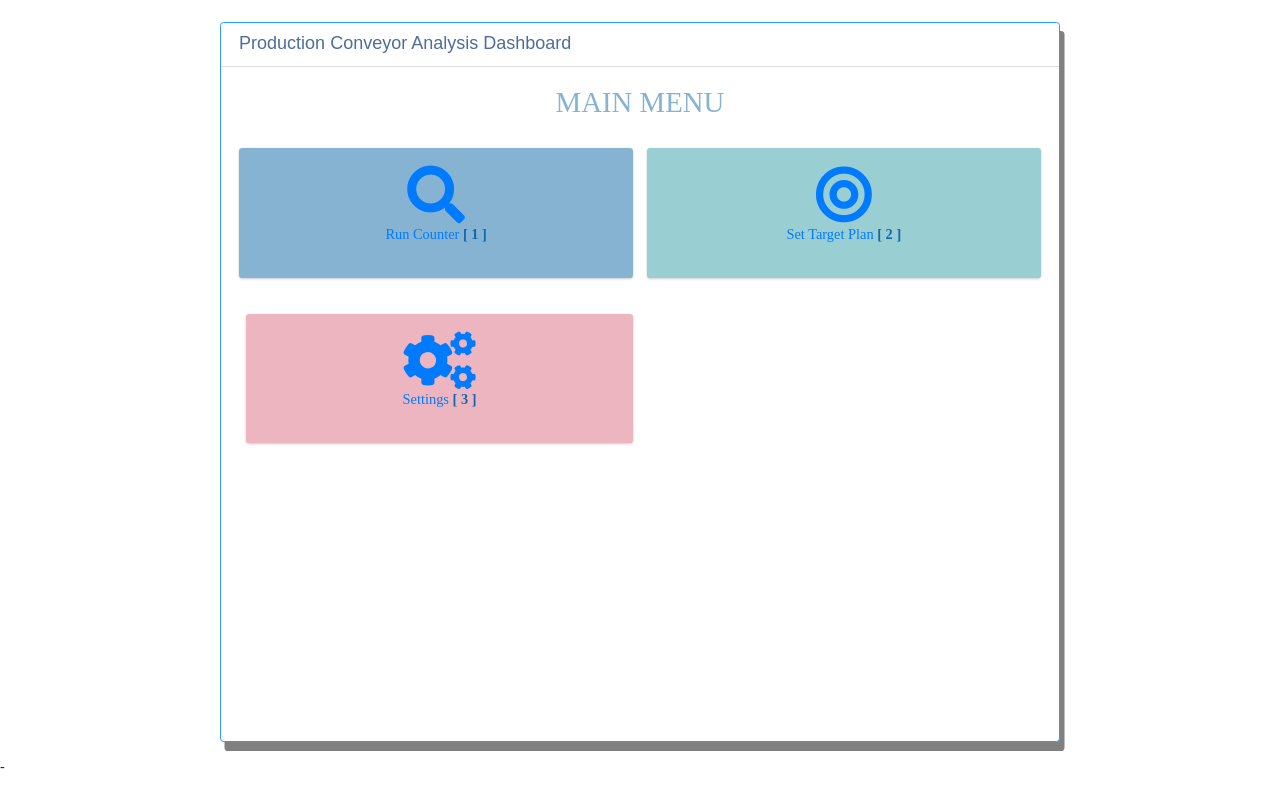
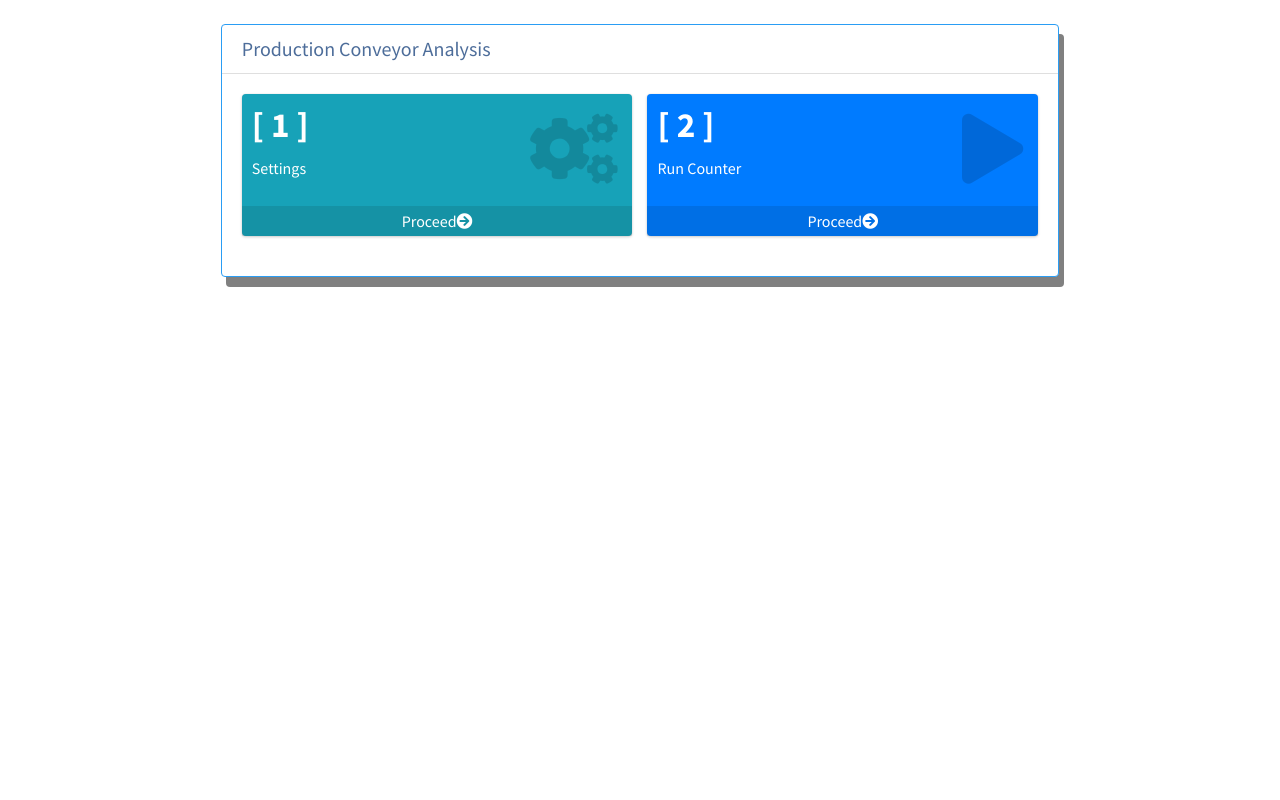
Before and after one commit to raymart-vergara/pcad, a PHP site: page /pcs_page/index.php in a window 1280 px wide. Run offline with PHP 8.4, Linux system fonts and the light colour scheme; some libraries are stand-ins or nearby versions; some web fonts are replaced.

Commit message:
update pcs

```diff
--- a/pcs_page/index.php
+++ b/pcs_page/index.php
@@ -1,129 +1,60 @@
-<!DOCTYPE html>
-<html class=''>
-<head>
-<meta charset='UTF-8'>
-<meta name="viewport" content="width=device-width, initial-scale=1" http-equiv="refresh">
-
-<link rel="stylesheet" href="dist/css/font.css">
-<link rel="stylesheet" href="plugins/fontawesome-free/css/all.min.css">
-<link rel="stylesheet" href="dist/css/adminlte.min.css">
-<link rel="stylesheet" href="node_modules/sweetalert2/dist/sweetalert2.min.css">
-<title>PCAD</title>
-<style type="text/css">
-	a:hover{
-		text-decoration: none;
-	}
-	h5{
-		font-family: arial;
-	}
-	b{
-		color:black;
-	}
-	@font-face{
-		src: url('fonts/Montserrat-Medium.ttf');
-		font-family:montserrat;
-	}
-	body{
-		font-family:montserrat;
-		zoom:90%;
-
-	}
-	b{
-		color:#1167b1;
-	}
-
-</style>
-</head>
-<body class="">
+<?php
+include 'plugins/head.php';
+?>
 <div class="pt-4 container-fluid">
 	<div class="row justify-content-center">
 		<div class="col-xs-12 col-sm-12 col-md-8 col-lg-8">
-			<div class="card " style="background-color: white;border: 1px solid #2a9df4;box-shadow:5px 10px gray;min-height:100vh;">
+			<div class="card" style="background-color: white;border: 1px solid #2a9df4;box-shadow:5px 10px gray;min-height:8vh;">
 				<h5 class="card-header" style="color:#4d6d9a;">
-					<!-- <img src="img/icon.png" width="50" height="50" alt="" style="border-radius:30px;"> -->
-					Production Conveyor Analysis Dashboard
+					Production Conveyor Analysis
 				</h5>
 				<div class="card-body">
-					<div class="col-md-12 pb-4">
-						<h2 class="text-center title-header" style="color:#86b3d1;">MAIN MENU</h2>
-					</div>
 					<div class="row">
-						<div class="col-md-6">
-							<a href="linelist.php?list=line" class="monitor">
-								<div class="card main-5" style="background-color:#86b3d1;">
-									<div class="card-body text-center">
-										<div class="col-md-12">
-											<i class="fa fa-search fa-4x"></i>
-											<p>Run Counter <b>[ 1 ]</b></p>
-										</div>
-									</div>
+						<!-- SETTINGS -->
+						<div class="col-lg-6 col-10 ">
+							<div class="small-box bg-info">
+								<div class="inner">
+									<h3>[ 1 ]</h3>
+									<p>Settings</p>
 								</div>
-							</a>
+								<div class="icon">
+								<i class="fa fa-cogs fa-4x"></i>
+								</div>
+								<a href="setting.php" class="small-box-footer">Proceed<i class="fas fa-arrow-circle-right"></i></a>
+							</div>
+						</div>
+						<!-- RUN COUNTER -->
+						<div class="col-lg-6 col-10 ">
+							<div class="small-box bg-primary">
+								<div class="inner">
+									<h3>[ 2 ]</h3>
+									<p>Run Counter</p>
+								</div>
+								<div class="icon">
+								<i class="fa fa-play fa-4x"></i>
+								</div>
+								<a href="../line.php?line_no='&line_no'" class="small-box-footer">Proceed<i class="fas fa-arrow-circle-right"></i></a>
+							</div>
 						</div>
 
-						<div class="col-md-6 mb-4">
-							<a href="linelist.php?list=plan" class="plan">
-								<div class="card main-5" style="background-color:#99ced3">
-									<div class="card-body text-center">
-										<div class="col-md-12">
-											<i class="fa fa-bullseye fa-4x"></i>
-											<p>Set Target Plan <b>[ 2 ]</b></p>
-										</div>
-									</div>
-								</div>
-							</a>
-						</div>
-
-
 					</div>
-					<!-- SECOND ROW  -->
-					<!-- <div class="row"> -->
-						<!-- SETTINGS -->
-						<div class="col-md-6">
-							<a href="settings.php">
-								<div class="card main-5" style="background-color:#edb5bf;">
-									<div class="card-body text-center">
-										<div class="col-md-12">
-											<i class="fa fa-cogs fa-4x"></i>
-											<p>Settings <b>[ 3 ]</b></p>
-										</div>
-									</div>
-								</div>
-							</a>
-						</div>
-						<!-- HOME -->
-						<!-- <div class="col-md-6">
-							<a href="../index.php" id="home_btn">
-								<div class="card main-5" style="background-color:#212930;">
-									<div class="card-body text-center">
-										<div class="col-md-12">
-											<i class="fa fa-home fa-4x"></i>
-											<p>Home <b style="color:white;">[ 4 ]</b></p>
-										</div>
-									</div>
-								</div>
-							</a>
-						</div> -->
-					<!-- </div> -->
-
-
 				</div>
 			</div>
 		</div>
 	</div>
 </div>
 
- <?php
-	// include 'src/script.php';
-?> -
-<!-- <script>
+<?php
+include 'plugins/footer.php';
+?>
+<script>
 	window.onload = function(){
 		// GETTING VALUE OF REGISTER LINE
 		if (localStorage.getItem("registlinename") === null) {
-			window.open("settings.php","_self");
+			window.open("setting.php","_self");
 		}
 			if (localStorage.getItem("registlinename") == "null") {
-				window.open("settings.php","_self");
+				window.open("setting.php","_self");
 			}
 		// ADVANCE LISTENER
 		document.addEventListener("contextmenu",function(e){
@@ -149,7 +80,7 @@
 				}
 			}
 			if(e.keyCode == 51 || e.keyCode == 99){
-				window.open("settings.php","_self");
+				window.open("setting.php","_self");
 			}
 			// HOME
 			if(e.keyCode == 52 || e.keyCode == 100){
@@ -161,10 +92,10 @@
 	// -----------------------------------------------------------------------------------------------------------------------------------
 	$(document).ready(function(){
 		if (localStorage.getItem("registlinename") === null) {
-			window.open("settings.php","_self");
+			window.open("setting.php","_self");
 		}
 		if (localStorage.getItem("registlinename") == "null") {
-			window.open("settings.php","_self");
+			window.open("setting.php","_self");
 		}
 
 		$(document).on('click', 'a.monitor', function(e){
@@ -188,6 +119,7 @@
 			}
 		});
 	});
-</script> -->
+</script>
 </body>
+
 </html>
--- /dev/null
+++ b/pcs_page/plugins/footer.php
@@ -0,0 +1 @@
+<script src="../plugins/jquery/dist/jquery.min.js"></script>
--- a/pcs_page/plugins/head.php
+++ b/pcs_page/plugins/head.php
@@ -5,19 +5,12 @@
   <meta name="viewport" content="width=device-width, initial-scale=1" http-equiv="refresh">
   <title>PCAD</title>
 
-  <!-- <link rel="icon" href="../../dist/img/user.png" type="image/x-icon" /> -->
-  <!-- Google Font: Source Sans Pro -->
-  <link rel="stylesheet" href="../../dist/css/font.min.css">
+   <!-- Google Font: Source Sans Pro -->
+   <link rel="stylesheet" href="../dist/css/font.min.css">
   <!-- Font Awesome -->
-  <link rel="stylesheet" href="../../plugins/fontawesome-free/css/all.min.css">
+  <link rel="stylesheet" href="../plugins/fontawesome-free/css/all.min.css">
   <!-- Theme style -->
-  <link rel="stylesheet" href="../../dist/css/adminlte.min.css">
-  <!-- overlayScrollbars -->
-  <link rel="stylesheet" href="../../plugins/overlayScrollbars/css/OverlayScrollbars.min.css">
-    <!-- Sweet Alert -->
-  <link rel="stylesheet" href="../../plugins/sweetalert2/dist/sweetalert2.min.css">
-    <!-- Bootstrap -->
-  <link rel="stylesheet" href="../../plugins/bootstrap/css/bootstrap.min.css">
+  <link rel="stylesheet" href="../dist/css/adminlte.min.css">
   <style>
     .loader {
       border: 16px solid #f3f3f3;
--- /dev/null
+++ b/process/lib/pcs.php
@@ -0,0 +1,3 @@
+<?
+
+?>
```
Also changed, not shown: index.php (+7 -7 lines), pcs_page/plugins/js/setting_script.php (added, +42 -0 lines), pcs_page/process/setting_p.php (added, +23 -0 lines), pcs_page/setting.php (+25 -10 lines).
